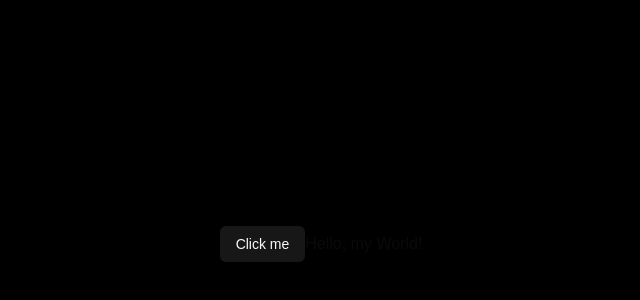
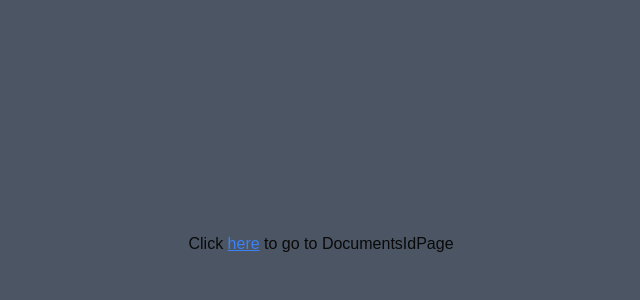
Before and after one commit to MadhurAggarwal/Google-Docs, a Next.js app: page / in a window 1280 px wide. Shown: the part 156-456 px from the top of the page, without its empty margins (319-959 px from the left). Built offline with nearby package versions, Linux system fonts and the light colour scheme.

Commit message:
Installed TipTap Editor

```diff
--- a/package.json
+++ b/package.json
@@ -37,6 +37,9 @@
     "@radix-ui/react-toggle": "^1.1.1",
     "@radix-ui/react-toggle-group": "^1.1.1",
     "@radix-ui/react-tooltip": "^1.1.6",
+    "@tiptap/pm": "^2.10.2",
+    "@tiptap/react": "^2.10.2",
+    "@tiptap/starter-kit": "^2.10.2",
     "class-variance-authority": "^0.7.1",
     "clsx": "^2.1.1",
     "cmdk": "^1.0.0",
--- a/src/app/(auth)/layout.tsx
+++ /dev/null
@@ -1,14 +0,0 @@
-interface AuthLayoutProps {
-    children: React.ReactNode;
-}
-
-const AuthLayout = ({children}: AuthLayoutProps) => {
-    return (
-        <div className="flex flex-col gap-y-4">
-            <nav className="w-full bg-blue-400">Auth Navbar</nav>
-            {children}
-        </div>
-     );
-}
-
-export default AuthLayout;
--- a/src/app/(auth)/sign-in/page.tsx
+++ /dev/null
@@ -1,9 +0,0 @@
-const SignInPage = () => {
-    return (
-        <div>
-            SignInPage
-        </div>
-    );
-}
-
-export default SignInPage;
--- a/src/app/(auth)/sign-up/page.tsx
+++ /dev/null
@@ -1,9 +0,0 @@
-const SignUpPage = () => {
-    return (
-        <div>
-            SignUpPage
-        </div>
-    );
-}
-
-export default SignUpPage;
--- /dev/null
+++ b/src/app/documents/[documentId]/editor.tsx
@@ -0,0 +1,7 @@
+export const Editor = () => {
+    return (
+        <div>
+            Editor
+        </div>
+    );
+};
--- a/src/app/documents/[documentId]/page.tsx
+++ b/src/app/documents/[documentId]/page.tsx
@@ -1,3 +1,5 @@
+import {Editor} from './editor';
+
 interface DocumentsIdPageProps {
     params: Promise<{ documentId: string }>;
 }
@@ -9,6 +11,7 @@ const DocumentsIdPage = async ({params}: DocumentsIdPageProps) => {
     return (
         <div>
             <h1>Document ID Page: {documentId}</h1>
+            <Editor />
         </div>
      );
 }
--- a/src/app/documents/layout.tsx
+++ /dev/null
@@ -1,14 +0,0 @@
-interface DocumentsLayoutProps {
-    children: React.ReactNode;
-}
-
-const DocumentsLayout = ({children}: DocumentsLayoutProps) => {
-    return (
-        <div className="flex flex-col gap-y-4">
-            <nav className="w-full bg-blue-400">Document Navbar</nav>
-            {children}
-        </div>
-     );
-}
-
-export default DocumentsLayout;
--- a/src/app/page.tsx
+++ b/src/app/page.tsx
@@ -1,10 +1,15 @@
-import {Button} from "@/components/ui/button"
+import Link from "next/link"
 
 const Home = () => {
   return (
-    <div className="flex min-h-screen items-center justify-center bg-black">
-      <Button>Click me</Button>
-      <p>Hello, my World!</p>
+    <div className="flex min-h-screen items-center justify-center bg-gray-600">
+      Click
+        <Link href="/documents/123">
+          &nbsp;
+          <span className="text-blue-500 underline">here</span>
+          &nbsp;
+        </Link>
+      to go to DocumentsIdPage
     </div>
    );
 }
```
Also changed, not shown: 2 other files (tests, documents, lock files or other folders).
